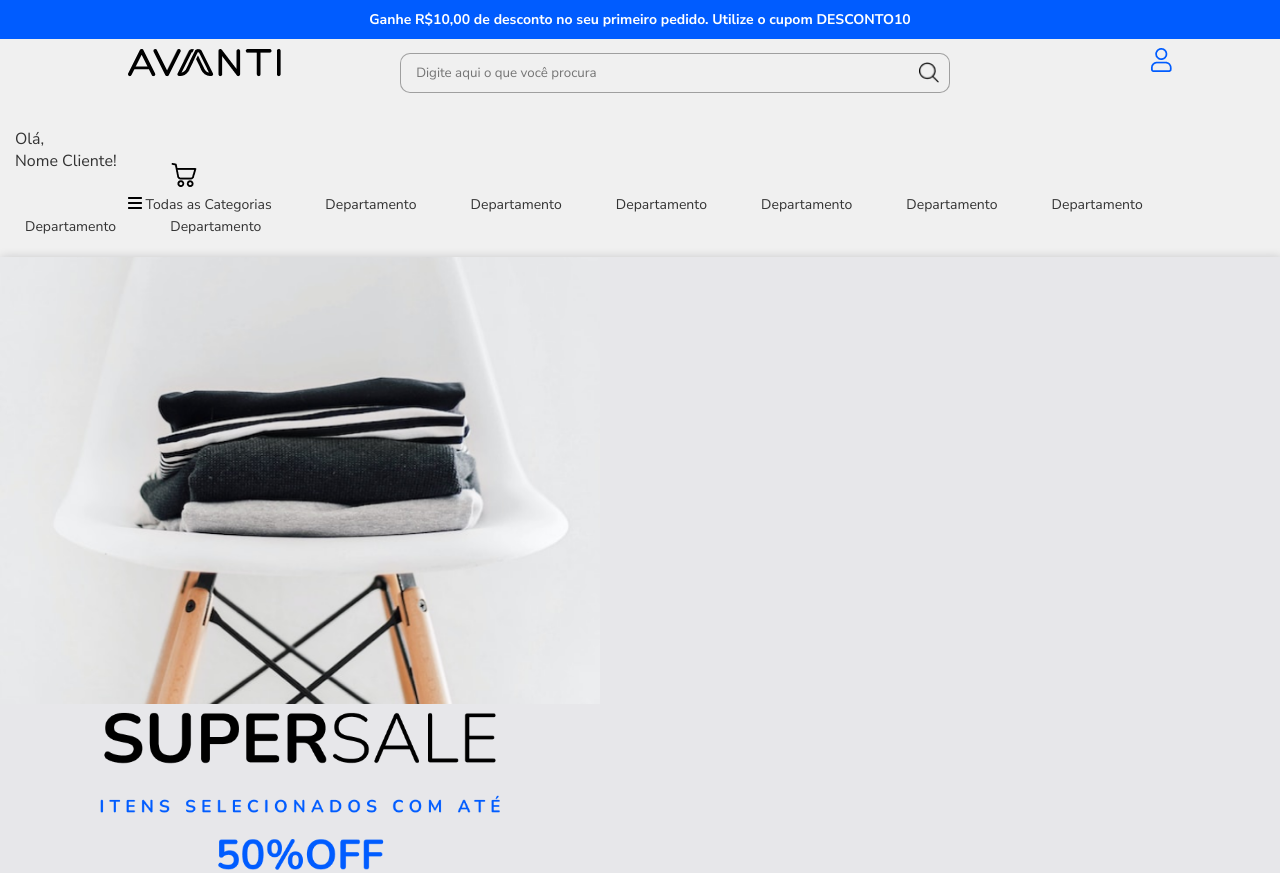
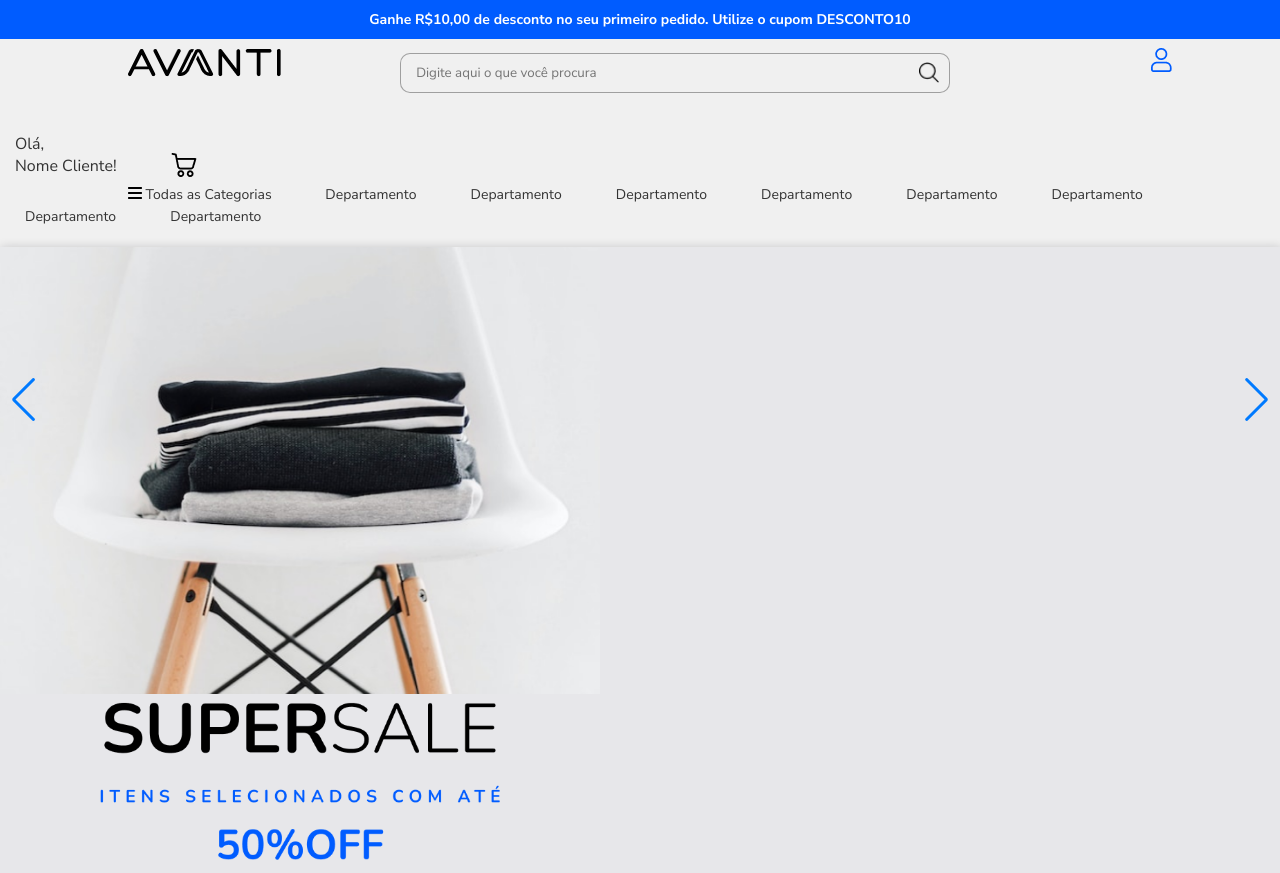
Before and after one commit to KaikySsouza/innovation, a website with bundled scripts: page src/innovation/index.html in a window 1280 px wide. Shown: the top 873 px of the page. Built offline with nearby package versions, Linux system fonts and the light colour scheme.

Commit message:
feat: add Swiper.js for carousel functionality
- Added Swiper.js as a dependency in package.json.
- Created package-lock.json to lock the dependency version.
- Implemented basic Swiper carousel in main.js with navigation and pagination features.

```diff
--- /dev/null
+++ b/package.json
@@ -0,0 +1,5 @@
+{
+  "dependencies": {
+    "swiper": "^11.2.6"
+  }
+}
--- a/src/innovation/index.html
+++ b/src/innovation/index.html
@@ -4,6 +4,7 @@
     <meta charset="UTF-8" />
     <meta name="viewport" content="width=device-width, initial-scale=1.0" />
     <title>Document</title>
+
     <link rel="stylesheet" href="style.css" />
     <link rel="stylesheet" href="menu.css" />
     <link rel="stylesheet" href="main.css" />
@@ -305,7 +306,7 @@
         <a href="#" class="ver-mais">Ver mais</a>
       </div>
       <section class="carrossel">
-        <div>
+        <div class="meu-carousel">
           <div class="card">
             <span class="novo">NOVO</span>
             <img src="../img/2j0a2073 1.png" alt="imagem1.png" />
@@ -415,6 +416,12 @@
 
             <button>Comprar</button>
           </div>
+
+          <!-- Botões de navegação -->
+          <div class="swiper-button-prev"></div>
+          <div class="swiper-button-next"></div>
+          <div class="swiper-pagination"></div>
+
         </div>
       </section>
 
@@ -523,5 +530,8 @@
         <img src="../footer.img/Page-1.png" alt="page.png">
       </div>
     </footer>
+
+
+    <script type="module" src="/src/main.js"></script>
   </body>
 </html>
--- a/src/innovation/main.css
+++ b/src/innovation/main.css
@@ -15,6 +15,7 @@
     margin-top: 20px;
     box-shadow: #10101b33 1px 1px 10px;
 
+
 }
 
 
--- a/src/innovation/secao3.css
+++ b/src/innovation/secao3.css
@@ -1,3 +1,4 @@
+
 *{
     margin: 0;
     padding: 0;
@@ -11,10 +12,11 @@
     position: relative;
     justify-content: center;
     align-items: center;
-overflow-x: hidden;
+    overflow-x: hidden;
 }
 
 .container3 h6 {
+    overflow-y: hidden;
     position: absolute;
     z-index: 1;
     background-color: #005CFF;
--- a/src/innovation/style.css
+++ b/src/innovation/style.css
@@ -62,11 +62,13 @@
 .cliente {
     display: inline-block;
     margin: 15px;
+    margin-top: 20px;
+    margin-bottom: 0;
     margin-right: 50px;
 
 }
 
 .carrinnho {
    display: flex;
-   ;
+
 }
--- /dev/null
+++ b/src/main.js
@@ -0,0 +1,19 @@
+import Swiper from 'swiper';
+import 'swiper/css';
+import 'swiper/css/navigation';
+import 'swiper/css/pagination';
+
+// Espera o HTML carregar primeiro
+document.addEventListener('DOMContentLoaded', () => {
+  const swiper = new Swiper('.carrossel', {
+    loop: true,
+    navigation: {
+      nextEl: '.swiper-button-next',
+      prevEl: '.swiper-button-prev',
+    },
+    pagination: {
+      el: '.swiper-pagination',
+      clickable: true,
+    },
+  });
+});
```
Also changed, not shown: 1 other file.
